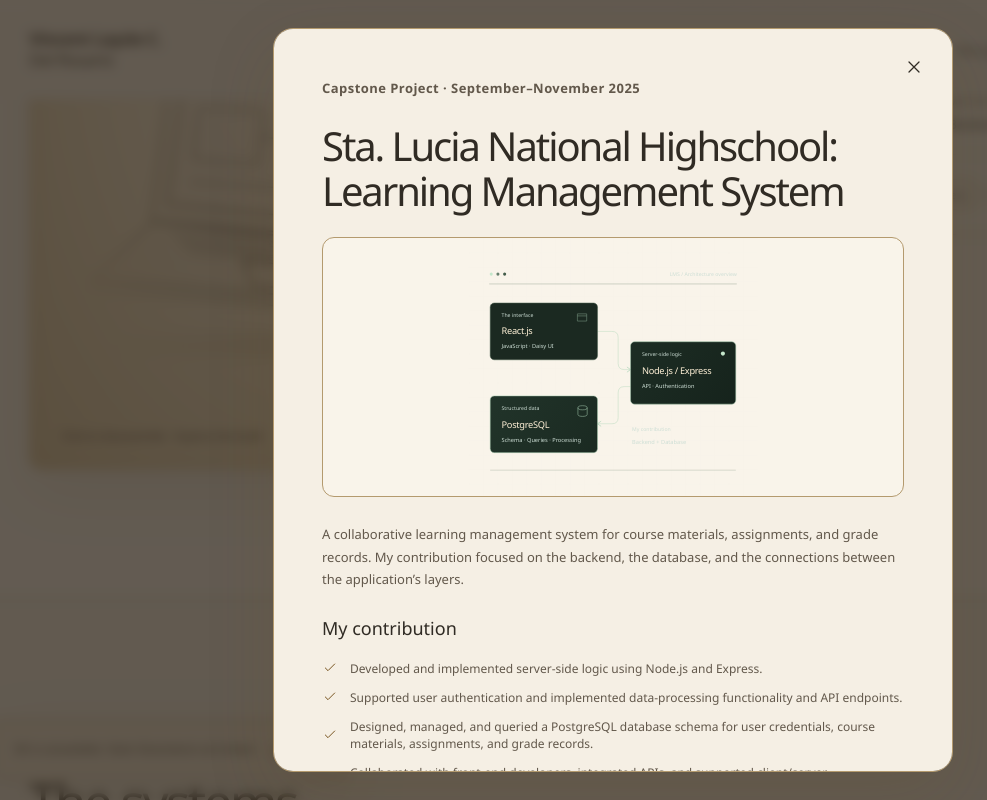
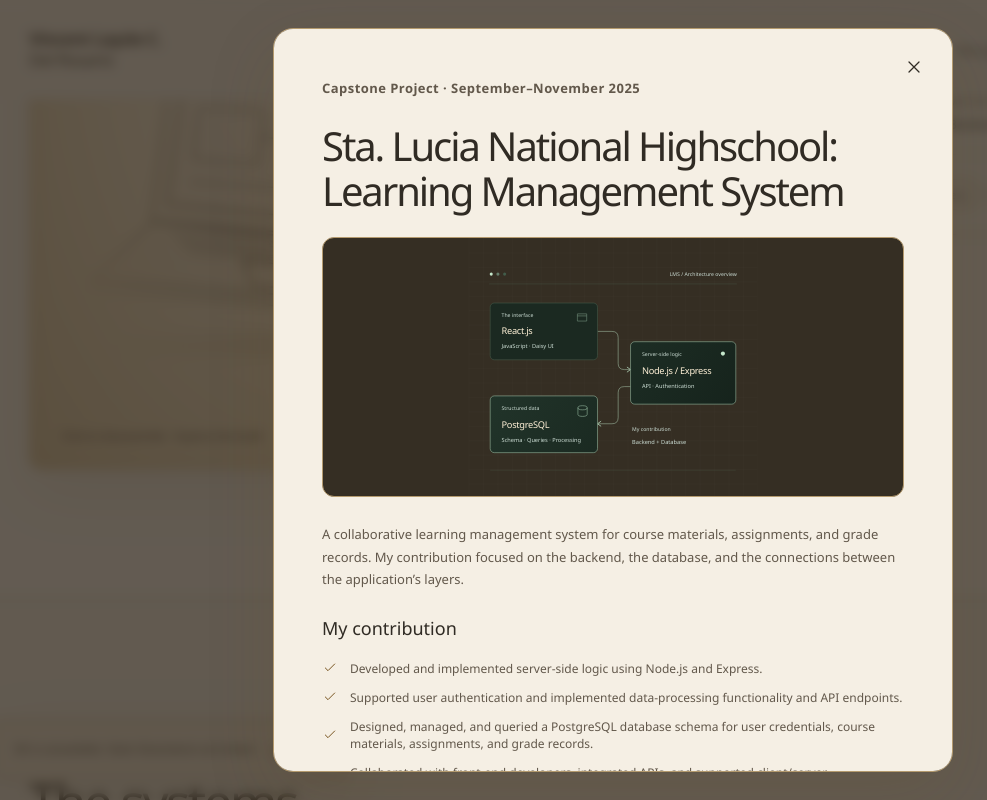
Before and after one commit to ka0rim1yaz0no/Resume, a React (Vite) app: page / in a window 1280 px wide. Both pictures are taken after a click on the button "Explore my contribution". Shown: the part 4000-4800 px from the top of the page, without its empty margins (27-1014 px from the left). Built offline with nearby package versions, Linux system fonts and the light colour scheme.

Commit message:
Polish gold controls and project diagram contrast

```diff
--- a/src/palette.css
+++ b/src/palette.css
@@ -98,6 +98,7 @@ body { background: var(--bg); }
 .project-metadata dd { color: var(--text); font-size: 13px; margin: 0; line-height: 1.65; }
 .architecture-project .visual-footnote { max-width: calc(100% - 100px); }
 .architecture-project .work-open { background: var(--gold-fill); color: var(--ink); }
+.project-model-toggle:hover .work-open { background: #ead29e; }
 .project-part { color: var(--on-ink); background: #3a3125f5; border-color: #b79a67; font-size: 11px; }
 .project-part > span { border-color: #b79a67; font-size: 10px; }
 .project-part[aria-pressed=true] { color: #fff8eb; background: #6c512a; border-color: var(--accent); }
@@ -186,7 +187,7 @@ body { background: var(--bg); }
 .site-footer a:hover, .site-footer button:hover { color: var(--accent); }
 .studio-dialog { background: var(--bg); border-color: #b49a6e; }
 .studio-dialog::backdrop { background: #30291fbf; }
-.dialog-project-art.dialog-architecture { background: var(--project-bg); border-color: #b49a6e; }
+.dialog-project-art.dialog-architecture { background: #352e23; border-color: #b49a6e; }
 .diagram-meta, .diagram-note { fill: #cdded5; }
 .diagram-title { fill: #fff1d7; }
 .scene-window-glow { background: radial-gradient(ellipse, #b48b4730, transparent 70%); }
```
